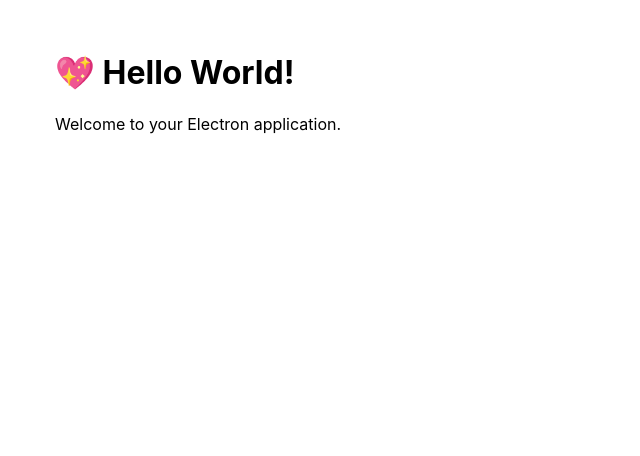
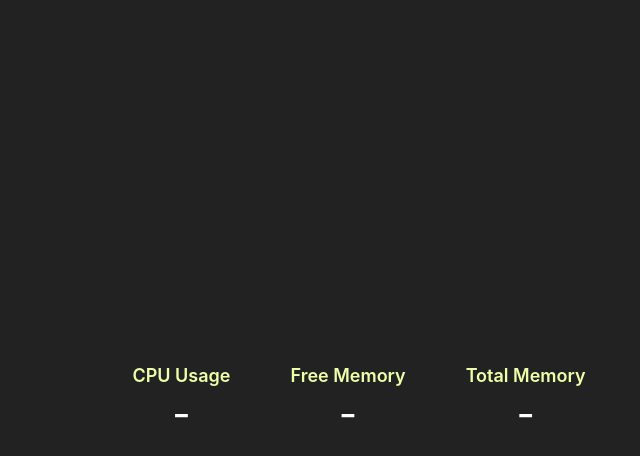
Before and after one commit to BayLadyCoder/cpu-monitor-electron-app, an Electron app: page src/index.html in a window 800 px wide. Shown: the whole page, without its empty margins (41-681 px from the left). Drawn offline with Linux system fonts and the light colour scheme; no server answers.

Commit message:
Display data in html

```diff
--- a/src/index.css
+++ b/src/index.css
@@ -1,7 +1,36 @@
+html {
+  width: 100vw;
+  height: 100vh;
+}
+
 body {
   font-family: -apple-system, BlinkMacSystemFont, 'Segoe UI', Roboto, Helvetica,
     Arial, sans-serif;
-  margin: auto;
-  max-width: 38rem;
-  padding: 2rem;
+  margin: 0;
+  padding: 0;
+  width: 100%;
+  height: 100%;
+  overflow: hidden;
+  background-color: #222;
+  display: flex;
+  justify-content: center;
+  align-items: center;
+  color: #fff;
 }
+
+.box {
+  display: flex;
+  justify-content: center;
+  align-items: center;
+  flex-direction: column;
+  font-size: 40px;
+  line-height: 0.95;
+  padding: 0 30px;
+}
+
+.label {
+  font-size: 18px;
+  font-weight: 600;
+  color: #efa;
+  margin-bottom: 10px;
+}
--- a/src/index.html
+++ b/src/index.html
@@ -2,22 +2,38 @@
 <html>
   <head>
     <meta charset="UTF-8" />
-    <title>Hello World!</title>
+    <title>CPU Monitor</title>
     <link rel="stylesheet" href="index.css" />
   </head>
   <body>
-    <h1>💖 Hello World!</h1>
-    <p>Welcome to your Electron application.</p>
+    <div class="box">
+      <span class="label">CPU Usage</span>
+      <span id="cpu">-</span>
+    </div>
+    <div class="box">
+      <span class="label">Free Memory</span>
+      <span id="mem">-</span>
+    </div>
+    <div class="box">
+      <span class="label">Total Memory</span>
+      <span id="total-mem">-</span>
+    </div>
 
     <script>
       window.api.receive('cpu', (data) => {
-        console.log('CPU % ' + data);
+        const displayData = data.toFixed(2);
+        console.log('CPU % ' + displayData);
+        document.getElementById('cpu').innerHTML = displayData + '%';
       });
-      window.api.receive('cpu', (data) => {
-        console.log('CPU % ' + data);
+      window.api.receive('mem', (data) => {
+        const displayData = data.toFixed(2);
+        console.log('Mem % ' + displayData);
+        document.getElementById('mem').innerHTML = displayData + '%';
       });
       window.api.receive('total-mem', (data) => {
-        console.log('Total Mem GB ' + data);
+        const displayData = data.toFixed(0);
+        console.log('Total Mem GB ' + displayData);
+        document.getElementById('total-mem').innerHTML = displayData + 'GB';
       });
     </script>
   </body>
--- a/src/index.js
+++ b/src/index.js
@@ -27,6 +27,7 @@
   mainWindow.webContents.openDevTools();
 
   os.cpuUsage((value) => {
+    // this is logging on terminal (main process)
     console.log('CPU Usage (%): ' + value * 100);
     console.log('Mem Usage (%): ' + os.freememPercentage() * 100);
     console.log('Total Mem (GB): ' + os.totalmem() / 1024);
```
